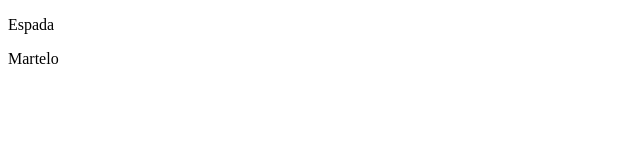
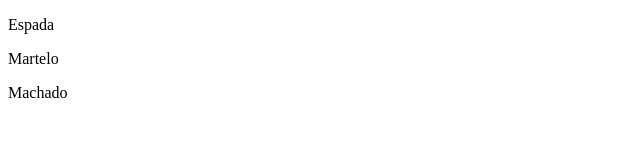
Before and after one commit to GuilhermeAlencar-ART/forja-do-ferreiro, a plain HTML site: page index.html in a window 1280 px wide. Shown: the full height of the page, 0-640 px from the left. Drawn offline with Linux system fonts and the light colour scheme.

Commit message:
feat: adiciona o machado

```diff
--- a/index.html
+++ b/index.html
@@ -11,6 +11,7 @@
 
         <p>Espada</p>
         <p>Martelo</p>
+        <p>Machado</p>
 
 
 
```
